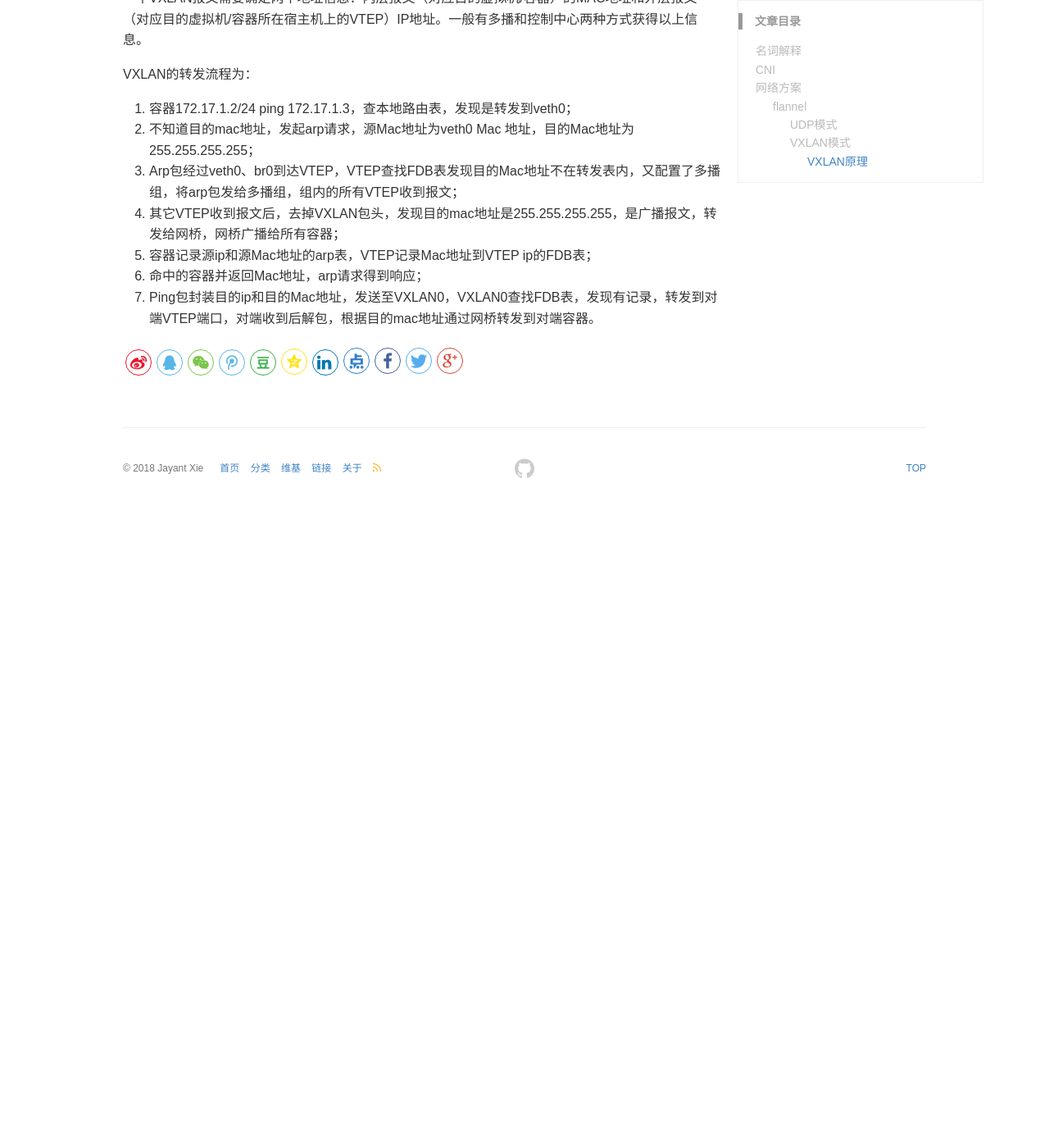
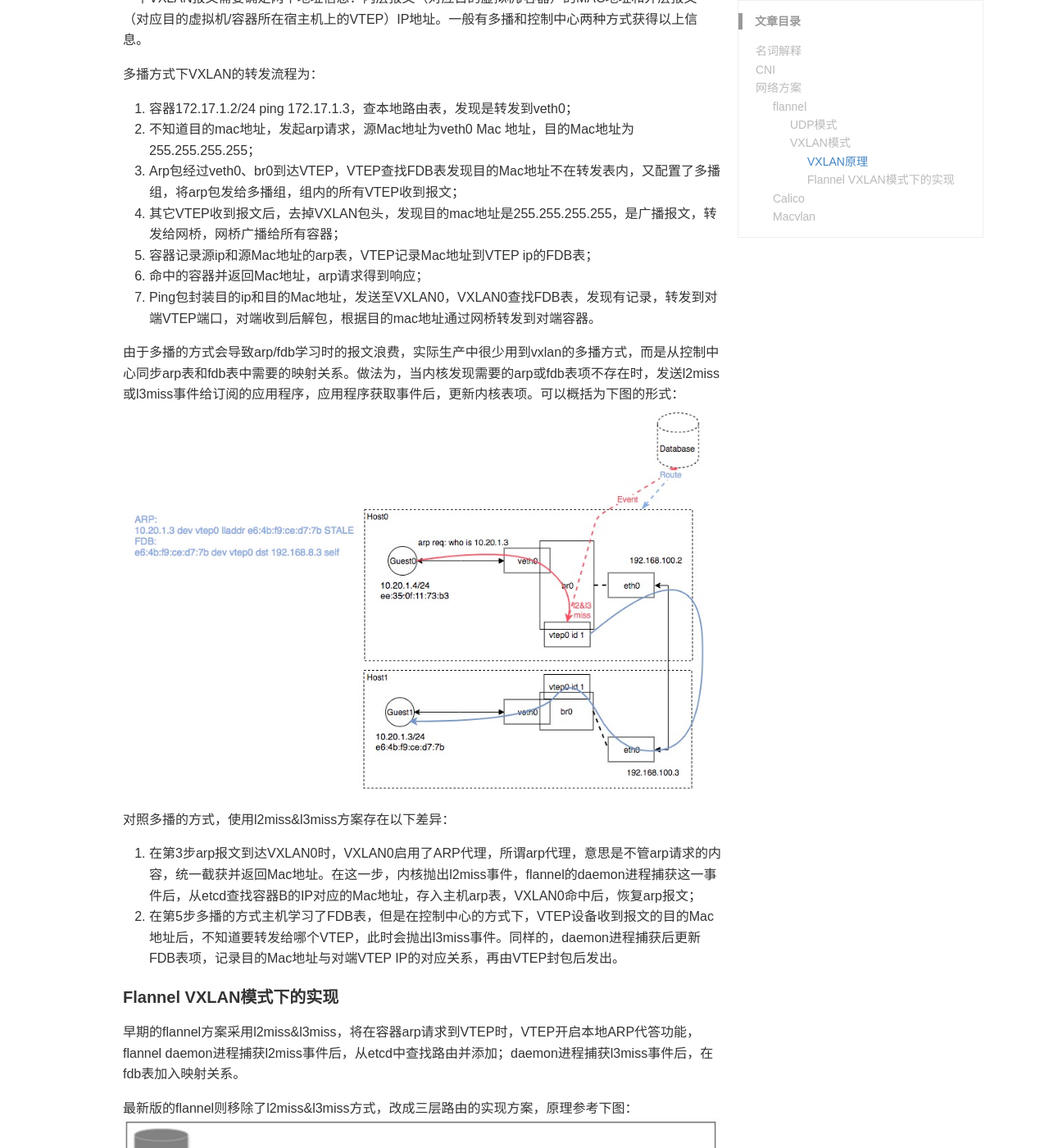
Before and after one commit to jayantxie/XIEZHENGYAO.github.io, a Jekyll site: the page built from _posts/2021-01-22-浅谈容器网络.md, in a window 1280 px wide and 1400 px high, scrolled down 3691 px. Shown: the whole window at 82% size. Built offline with Jekyll 4.4.1, drawn with Linux system fonts in a browser that asks for light colours; our own code applies the rules of GitHub Pages for plain Markdown files; comment, search, counter and statistics services are not loaded; before the commit the page ends 4311 px from its top, so only the background shows below that; some of the changed text lies outside the part shown.

Commit message:
feature: k8s network

````diff
--- a/_posts/2021-01-22-浅谈容器网络.md
+++ b/_posts/2021-01-22-浅谈容器网络.md
@@ -18,7 +18,7 @@
 # CNI
 
 CNI是容器网络接口的缩写，K8s通过CNI统一了用于配置网络的插件接口，具体工作原理如下：
-![](/images/Kubernetes/WeChat5e85f68dcf55b9379fd14c85ebea084d.png)
+![](/images/kubernetes/WeChat5e85f68dcf55b9379fd14c85ebea084d.png)
 
 1. K8s调用CRI创建pause容器，生成对应的network namespace，此时应用容器并未创建；
 2. CNI driver根据配置调用CNI插件；
@@ -31,7 +31,7 @@ flannel将某一协议的数据包封装在另一种网络协议中进行路由
 
 ### UDP模式
 UDP模式底层基于tun设备，实现原理可参考下图：
-![](/images/Kubernetes/WechatIMG486.png)
+![](/images/kubernetes/WechatIMG486.png)
 假设容器A ping 容器B的ip，源ip为10.244.1.96，目的ip为10.244.2.194，数据包将经过以下路径到达容器B：
 
 1. 容器A查找本地路由表，发现访问10.244.0.0/16网段的下一跳是10.244.1.1；
@@ -48,20 +48,20 @@ UDP模式底层基于tun设备，实现原理可参考下图：
 ### VXLAN模式
 #### VXLAN原理
 VXLAN的封包如下图：
-![](/images/Kubernetes/vxlanpackage.png)
+![](/images/kubernetes/vxlanpackage.png)
 
 - VTEP： 进行VXLAN报文的处理，可以是交换机，也可以是宿主机
 - VNI：一个VNI号对应一个租户
 - etcd：分配主机ip段
 - FDB表：交换机通过mac地址查找端口号的表，如果不在表中，向所有不是源端口的端口发送数据包，成为洪泛。
 
-![](/images/Kubernetes/vxlan.png)
+![](/images/kubernetes/vxlan.png)
 
 VXLAN转发过程：原始报文经过VTEP，被Linux内核添加上VXLAN包头及外层的UDP头部，再发送出去，对端VTEP接收到VXLAN报文后拆除外层UDP头部，并根据VXLAN头部的VNI把原始报文发送到目的服务器。
 
 一个VXLAN报文需要确定两个地址信息：内层报文（对应目的虚拟机/容器）的MAC地址和外层报文（对应目的虚拟机/容器所在宿主机上的VTEP）IP地址。一般有多播和控制中心两种方式获得以上信息。
 
-VXLAN的转发流程为：
+多播方式下VXLAN的转发流程为：
 
 1. 容器172.17.1.2/24 ping 172.17.1.3，查本地路由表，发现是转发到veth0；
 2. 不知道目的mac地址，发起arp请求，源Mac地址为veth0 Mac 地址，目的Mac地址为255.255.255.255；
@@ -70,3 +70,76 @@ VXLAN的转发流程为：
 5. 容器记录源ip和源Mac地址的arp表，VTEP记录Mac地址到VTEP ip的FDB表；
 6. 命中的容器并返回Mac地址，arp请求得到响应；
 7. Ping包封装目的ip和目的Mac地址，发送至VXLAN0，VXLAN0查找FDB表，发现有记录，转发到对端VTEP端口，对端收到后解包，根据目的mac地址通过网桥转发到对端容器。
+
+由于多播的方式会导致arp/fdb学习时的报文浪费，实际生产中很少用到vxlan的多播方式，而是从控制中心同步arp表和fdb表中需要的映射关系。做法为，当内核发现需要的arp或fdb表项不存在时，发送l2miss或l3miss事件给订阅的应用程序，应用程序获取事件后，更新内核表项。可以概括为下图的形式：
+![](/images/kubernetes/WechatIMG487.jpeg)
+对照多播的方式，使用l2miss&l3miss方案存在以下差异：
+
+1. 在第3步arp报文到达VXLAN0时，VXLAN0启用了ARP代理，所谓arp代理，意思是不管arp请求的内容，统一截获并返回Mac地址。在这一步，内核抛出l2miss事件，flannel的daemon进程捕获这一事件后，从etcd查找容器B的IP对应的Mac地址，存入主机arp表，VXLAN0命中后，恢复arp报文；
+2. 在第5步多播的方式主机学习了FDB表，但是在控制中心的方式下，VTEP设备收到报文的目的Mac地址后，不知道要转发给哪个VTEP，此时会抛出l3miss事件。同样的，daemon进程捕获后更新FDB表项，记录目的Mac地址与对端VTEP IP的对应关系，再由VTEP封包后发出。
+
+#### Flannel VXLAN模式下的实现
+早期的flannel方案采用l2miss&l3miss，将在容器arp请求到VTEP时，VTEP开启本地ARP代答功能，flannel daemon进程捕获l2miss事件后，从etcd中查找路由并添加；daemon进程捕获l3miss事件后，在fdb表加入映射关系。
+
+最新版的flannel则移除了l2miss&l3miss方式，改成三层路由的实现方案，原理参考下图：
+![](/images/kubernetes/WechatIMG490.png)
+
+- One Route：
+
+```
+172.17.2.0/24 via 172.17.1.0 dev flannel.1 onlink
+```
+
+- One ARP:
+
+```
+172.17.2.0 dev flannel.1 lladdr 7a:2c:d0:7f:48:3f PERMANENT
+```
+- One FDB:
+
+```
+7a:2c:d0:7f:48:3f dev flannel.1 dst 192.168.1.3 self permanent
+```
+
+从容器veth0网卡出来的数据包下一跳是flannel.1网卡，flannel.1网卡接收到ip数据包后，查找arp表项找到对应的Mac地址，再由Mac地址查找FDB表项找到对端VTEP的物理IP地址。对端VTEP接收到数据包后，查找路由表发现172.17.2.2的数据包要发给cni0网桥，并通过arp查找到容器的Mac地址，通过网桥发送到容器。
+
+通过三层路由的方式，解决了l2miss&l3miss方案的缺陷：
+
+- 每一台 Host 需要配置所有需要互通 Guest 路由，路由记录会膨胀，不适合大型组网
+- 通过 netlink 通知学习路由的效率不高
+- Flannel Daemon 异常后无法持续维护 ARP 和 FDB 表，从而导致网络不通
+
+## Calico
+Calico有两种模式，一种是基于ipip隧道搭建，另一种是基于vRouter将物理机作为虚拟路由器，要理解这个方式需要先了解BGP。
+
+![](/images/kubernetes/WechatIMG491.jpeg)
+BGP协议意为边界网关协议(Border Gateway Protocol)，按照运行方式可以分为eBGP和iBGP。
+
+- AS：网络自治系统，通过BGP与其他AS网络交换路由信息；
+- iBGP：AS内部的BGP Speaker，与同一个AS内部的iBGP、eBGP交换路由信息；
+- eBGP：AS边界的BGP Speaker，与同一个AS内部的iBGP、其他AS的eBGP交换路由信息；
+
+BGP 设备将最优路由加入 BGP 路由表，形成 BGP 路由。BGP 设备与对等体建立邻居关系后，采取以下交互原则：
+
+1. 从 IBGP 对等体获得的 BGP 路由， BGP 设备只发布给它的 EBGP 对等体。
+2. 从 EBGP 对等体获得的 BGP 路由， BGP 设备发布给它所有 EBGP 和 IBGP 对等体。
+3. 当存在多条到达同一目的地址的有效路由时， BGP 设备只将最优路由发布给对等体。
+4. 路由更新时， BGP 设备只发送更新的 BGP 路由。
+5. 所有对等体发送的路由， BGP 设备都会接收。
+
+Calico的内部实现机制：
+![](/images/kubernetes/WechatIMG492.png)
+
+- Felix负责编写主机路由和ACL(iptables)规则到内核中；
+- BGP Client读取Felix写入内核的路由信息，分发到集群的其它工作节点上。
+
+Calico的报文转发路径：Caclico的pod网络配置都是一样的，Mac地址是默认的eeee-eeee-eeee-eeee，容器1 ping 容器2时：
+
+1. 查路由表，发现配置了默认的下一跳；
+2. Arp查找下一跳Mac地址，通过veth pair到达主机网卡，主机网卡配置了arp代理，返回主机网卡的Mac地址；
+3. 发送数据包到主机网卡，接收到之后，查找路由表，发送到物理网络的对端机器上；
+4. 对端机器收到数据包后，查找路由表，通过veth pair转发到pod的网卡；
+
+![](/images/kubernetes/WechatIMG493.png)
+
+## Macvlan
````
Also changed, not shown: images/kubernetes/WechatIMG487.jpeg (added), images/kubernetes/WechatIMG490.png (added), images/kubernetes/WechatIMG491.jpeg (added), images/kubernetes/WechatIMG492.png (added), images/kubernetes/WechatIMG493.png (added).
